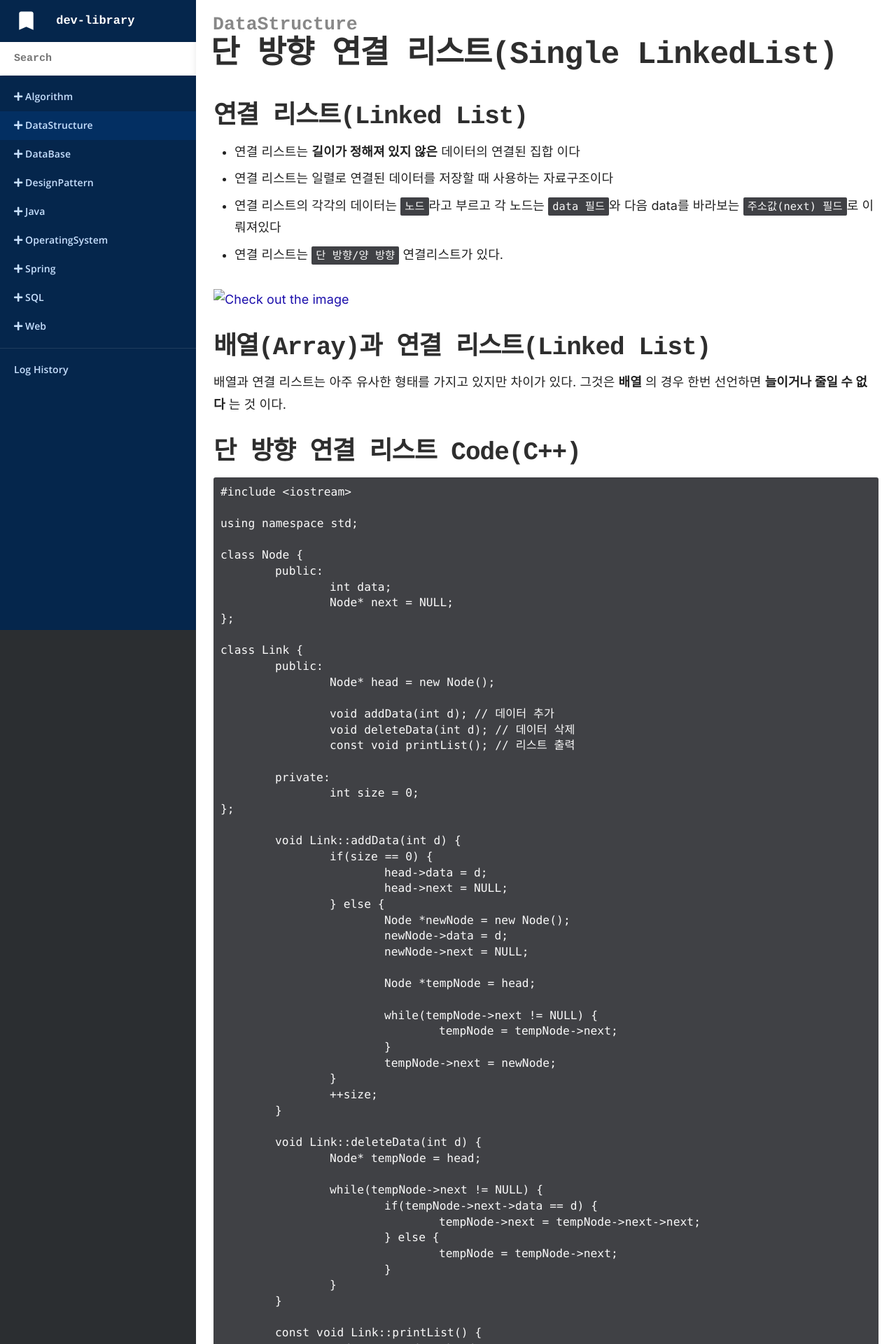
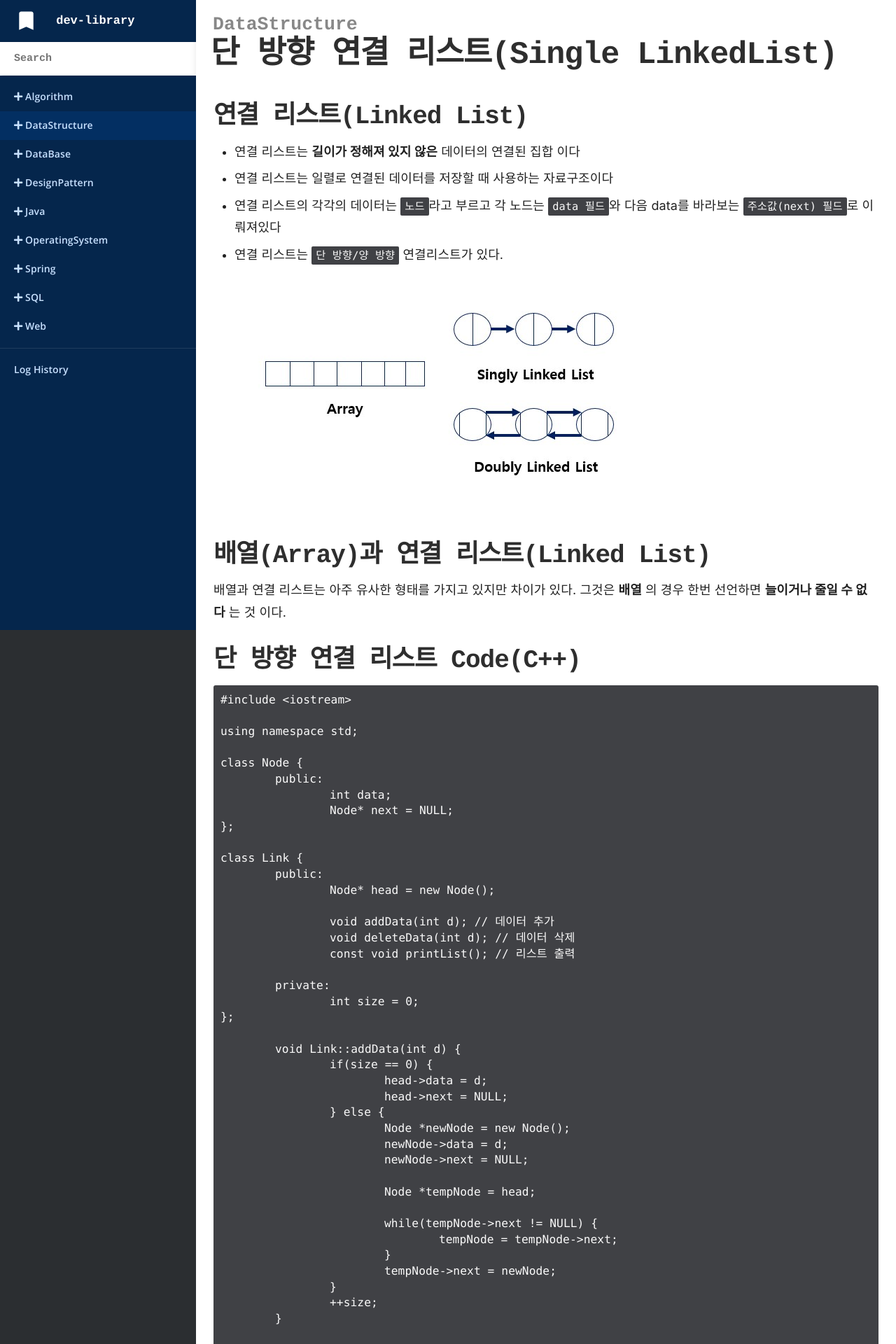
Before and after one commit to doorisopen/record, a Jekyll site: the page built from _docs/DataStructure/2020-02-03-singly-linkedlist.md, in a window 1280 px wide. Shown: the top 1920 px of the page at 70% size. Built offline with Jekyll 4.4.1, drawn with Linux system fonts in a browser that asks for light colours; nearby versions of some CDN libraries; some web fonts are replaced; comment, search, counter and statistics services are not loaded.

Commit message:
[Update] 2020-06-05 _config

```diff
--- a/_config.yml
+++ b/_config.yml
@@ -25,6 +25,12 @@ highlighter: rouge
 # Build
 encoding: utf-8
 permalink: pretty
+
+# image url settings
+algorithm_img: /images/algorithm
+datastructure_img: /images/datastructure
+spring_img: /images/Spring
+
 
 plugins:
   - jekyll-sitemap
```
